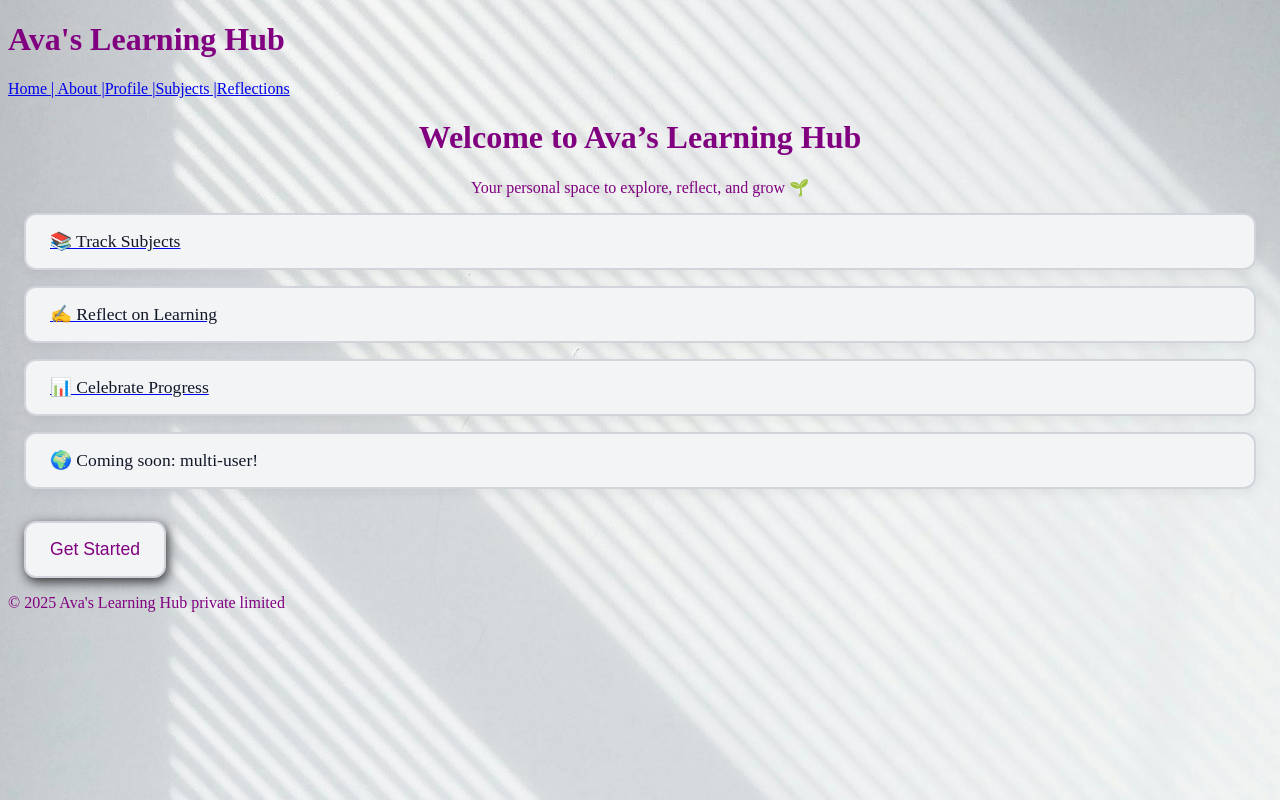
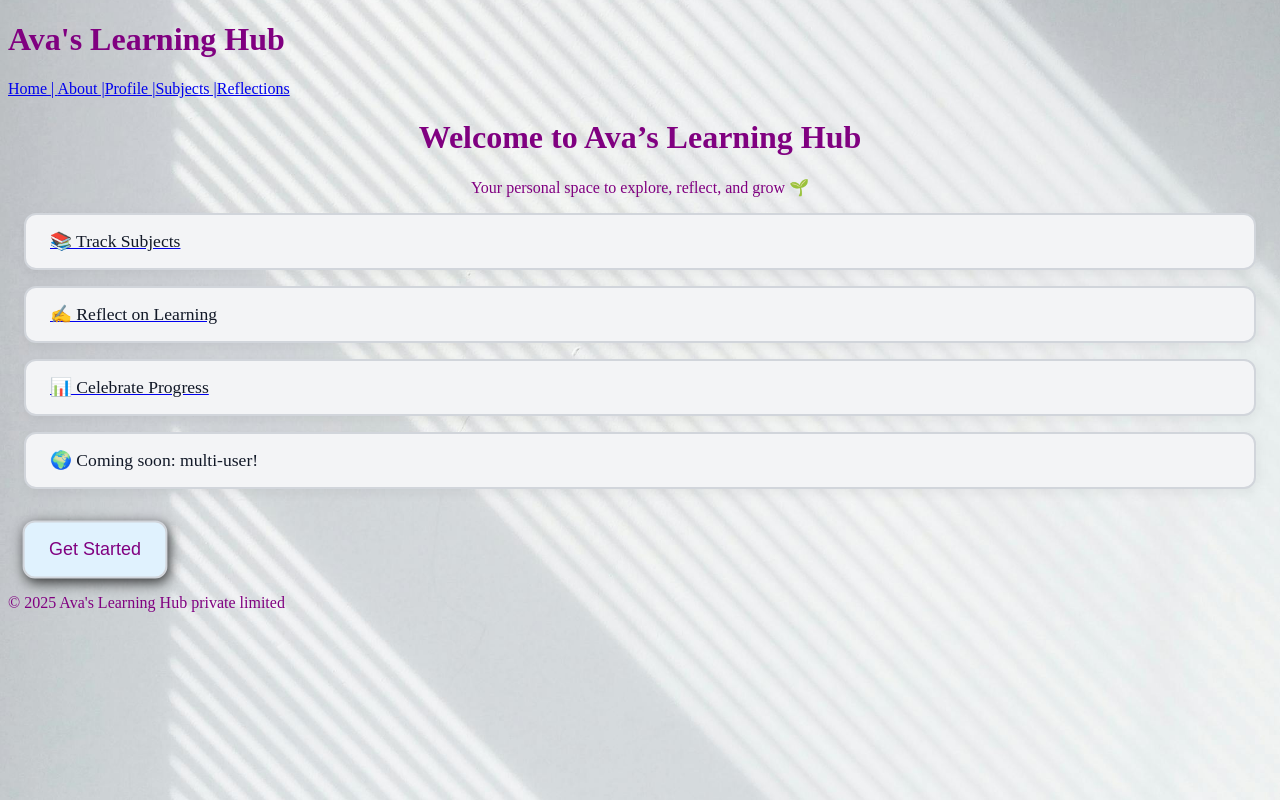
Before and after one commit to DeepthiGirijaThampi/ava-learning-hub, a React (Vite) app: page / in a window 1280 px wide. In both pictures the pointer is over the button "Get Started". Built offline with nearby package versions, Linux system fonts and the light colour scheme.

Commit message:
Updated home.css and Home.jsx

```diff
--- a/src/components/pages/Home.jsx
+++ b/src/components/pages/Home.jsx
@@ -15,7 +15,7 @@
         <Link to={"/profile"}><div className="feature-card">📊 Celebrate Progress</div></Link>
          <div className="feature-card">🌍 Coming soon: multi-user!</div>
         </section>
-        <button onClick={() => navigate("/subjects")} className="start-learning-button">Get Started</button>
+        <button onClick={() => navigate("/subjects")} className="get-started-button">Get Started</button>
         </main>
     )
 }
--- a/src/components/pages/home.css
+++ b/src/components/pages/home.css
@@ -1,4 +1,6 @@
-
+/* .features{
+  background-image: url('../../assets/books-one.jpg')
+} */
 
 .feature-card {
     background-color: #f3f4f6;
@@ -19,7 +21,7 @@
     cursor: pointer;
   }
 
-  .start-learning-button{
+  .get-started-button{
     background-color: #f3f4f6;
     border: 2px solid #d1d5db;
     border-radius: 12px;
@@ -31,3 +33,9 @@
     box-shadow: 2px 4px 12px rgba(0, 0, 0, 0.754);
     transition: transform 0.2s ease;
   }
+
+  .get-started-button:hover {
+    transform: scale(1.02);
+    background-color: #e0f2fe;
+    cursor: pointer;
+  }
```
